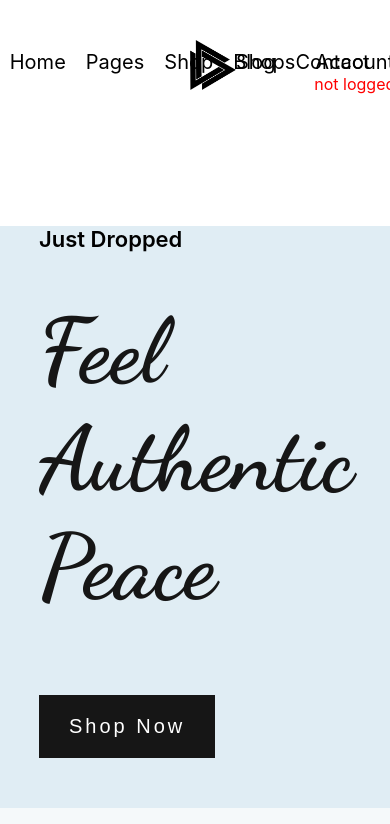
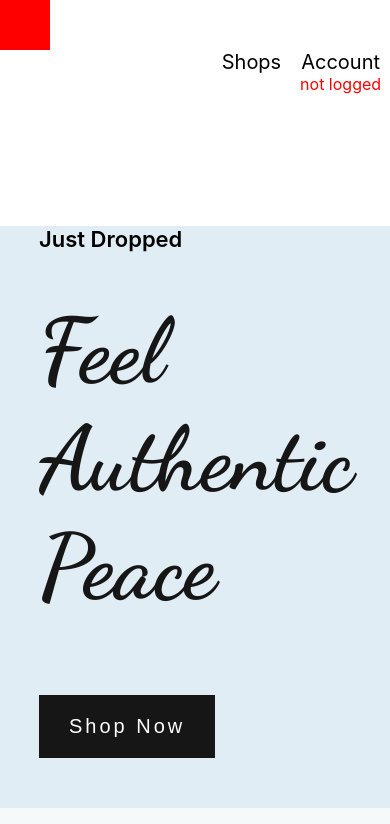
Before and after one commit to Icaka03/Ecommerce-Site, a React (Create React App) app: page / in a window 390 px wide. Shown: the top 824 px of the page. Built offline with nearby package versions, Linux system fonts and the light colour scheme; no server answers.

Commit message:
add burger menu

```diff
--- a/src/App.js
+++ b/src/App.js
@@ -9,6 +9,7 @@ import Account from "./components/Account.js";
 import Home from "./components/Home.js";
 import Login from "./components/Login.js";
 import Register from "./components/Register";
+import BurgerMenu from "./components/BurgerMenu.js";
 export default function App() {
   const router = createBrowserRouter(
     createRoutesFromElements(
@@ -17,6 +18,7 @@ export default function App() {
         <Route path="/login" element={<Login />} />
         <Route path="/register" element={<Register />} />
         <Route path="/account" element={<Account />} />
+        <Route path="/burger" element={<BurgerMenu />} />
       </>
     )
   );
--- /dev/null
+++ b/src/components/BurgerMenu.js
@@ -0,0 +1,32 @@
+import { useState } from "react";
+import styles from "../styles/BurgerMenu.module.css";
+import { Link } from "react-router-dom";
+export default function Burger() {
+  const [hidden, setHidden] = useState(true);
+  return (
+    <section className={styles.menu}>
+      <div className={styles.burger} onClick={() => setHidden(!hidden)}></div>
+      {!hidden ? (
+        <div className={styles.sidebar}>
+          <nav className={styles.sidebar_menu}>
+            <li>
+              <Link to="/">Home</Link>
+            </li>
+            <li>
+              <a href="/">Pages</a>
+            </li>
+            <li>
+              <a href="/">Shop</a>
+            </li>
+            <li>
+              <a href="/">Blog</a>
+            </li>
+            <li>
+              <a href="/">Contact</a>
+            </li>
+          </nav>
+        </div>
+      ) : null}
+    </section>
+  );
+}
--- a/src/components/Navbar.js
+++ b/src/components/Navbar.js
@@ -3,6 +3,7 @@ import { Link } from "react-router-dom";
 import logo from "../images/logo.png";
 import { useState } from "react";
 import { getAuth, onAuthStateChanged } from "firebase/auth";
+import BurgerMenu from "../components/BurgerMenu.js";
 
 export default function Navbar() {
   const [accountLink, setAccountLink] = useState("");
@@ -20,7 +21,10 @@ export default function Navbar() {
   });
   return (
     <div className={styles.header}>
-      <nav>
+      <div className={styles.burger}>
+        <BurgerMenu />
+      </div>
+      <nav className={styles.main_menu}>
         <ul>
           <li>
             <Link to="/">Home</Link>
--- /dev/null
+++ b/src/styles/BurgerMenu.module.css
@@ -0,0 +1,19 @@
+.burger{
+    width: 50px;
+    height: 50px;
+    background-color: red;
+}
+
+.sidebar{
+    height: 100vh;
+    background-color: blue;
+}
+
+.menu{
+    position: absolute;
+    width: 60%;
+}
+
+.sidebar_menu li{
+    list-style-type: none
+}
--- a/src/styles/Header.module.css
+++ b/src/styles/Header.module.css
@@ -73,6 +73,9 @@
   height: 20px;
 }
 
+.burger{
+  display: none;
+}
 @media only screen and (max-width: 600px) {
   .left_side {
     width: 100%;
@@ -93,4 +96,21 @@
   .content {
     padding-bottom: 50px;
   }
+  .burger{
+    display: block;
+    width: 100%;
+  }
+  .main_menu{
+    display: none;
+  }
+  .logo{
+    display: none;
+  }
+  .header{
+    width: 100%;
+  }
+  .header ul{
+    width: 100%;
+    justify-content: flex-end;
+  }
 }
```
Also changed, not shown: 1 other file (tests, documents, lock files or other folders).
